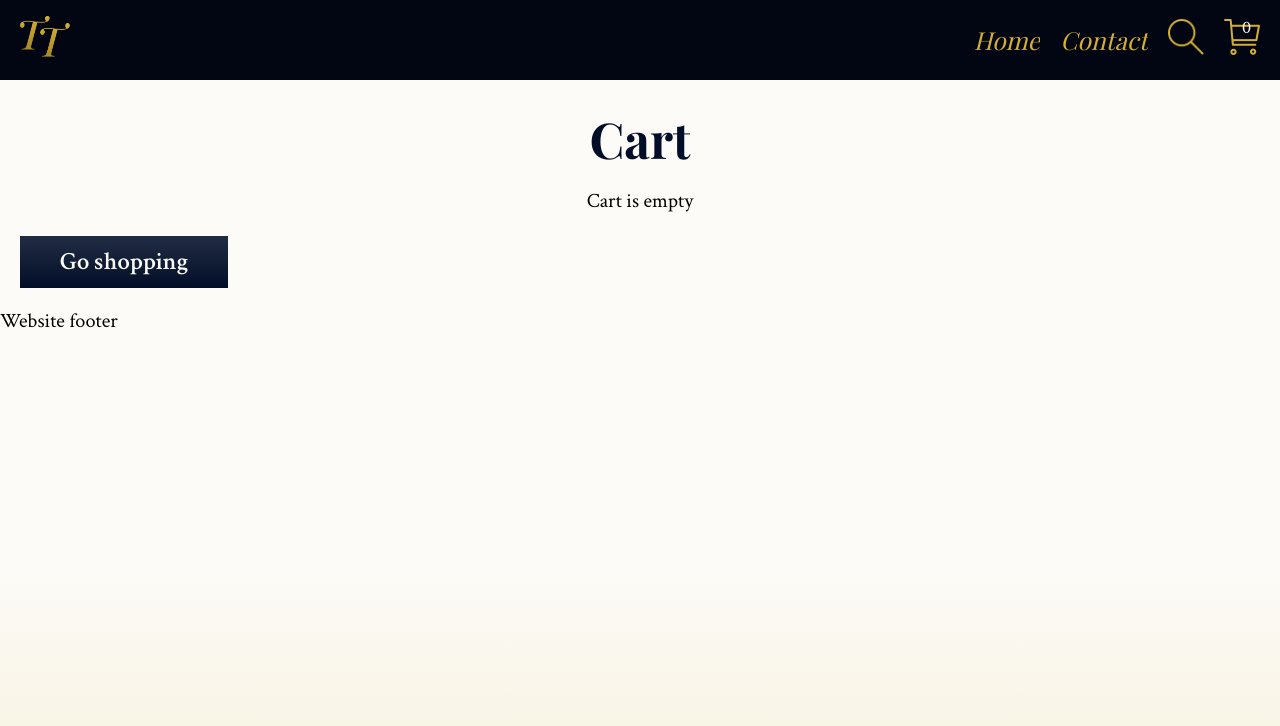
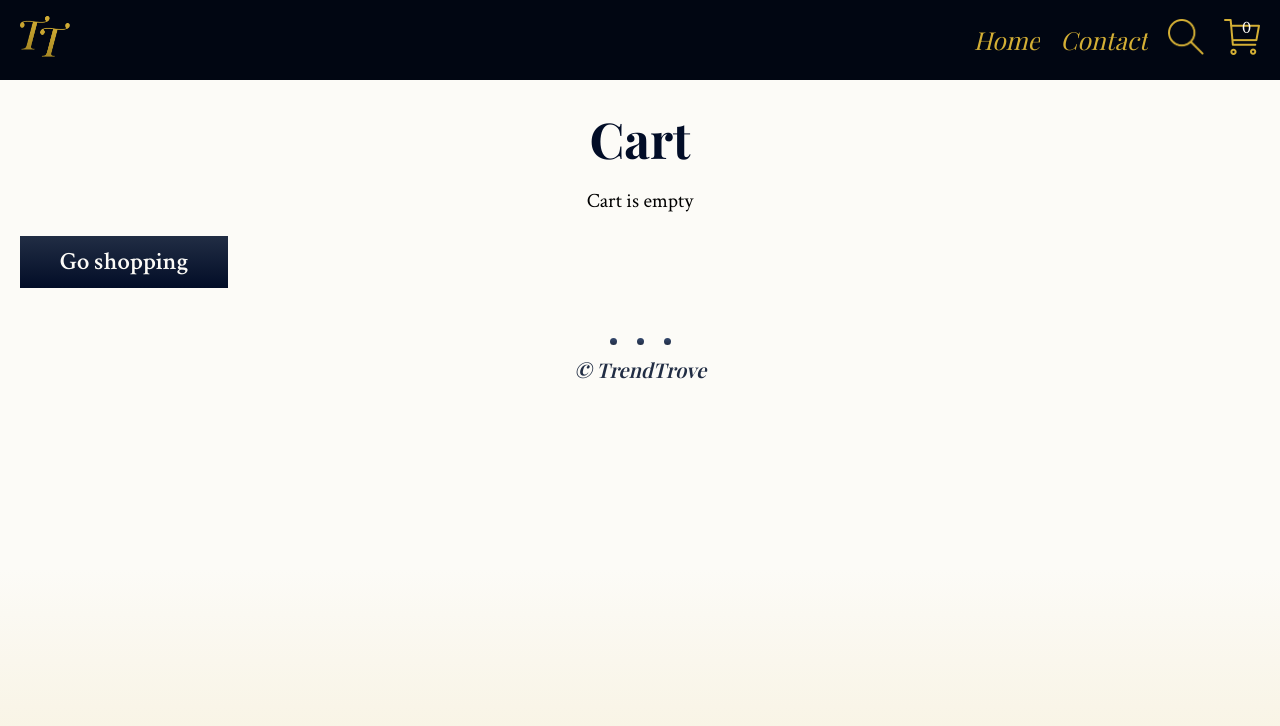
Before and after one commit to mariesaeter/noroff-jsframeworks-ca, a React (Create React App) app: page /cart in a window 1280 px wide. Shown: the top 726 px of the page. Built offline with nearby package versions, Linux system fonts and the light colour scheme; a web font is replaced by a local one.

Commit message:
Added footer content

```diff
--- a/src/js/components/layout/footer/index.jsx
+++ b/src/js/components/layout/footer/index.jsx
@@ -1,3 +1,12 @@
 export function Footer() {
-  return <footer>Website footer</footer>;
+  return (
+    <footer className="text-center p-t-20 p-b-20">
+      <div className="center-flex">
+        <span className="dot m-10"></span>
+        <span className="dot m-10"></span>
+        <span className="dot m-10"></span>
+      </div>
+      <p className="text-bold">&copy; TrendTrove</p>
+    </footer>
+  );
 }
--- a/src/js/components/layout/home/index.jsx
+++ b/src/js/components/layout/home/index.jsx
@@ -61,7 +61,7 @@ export function Home() {
   return (
     <div>
       <Banner />
-      <div className="m-l-20 m-r-20">
+      <div className="m-l-20 m-r-20 m-b-20">
         <h1>Products</h1>
         <Products />
       </div>
--- /dev/null
+++ b/src/scss/components/_footer.scss
@@ -0,0 +1,13 @@
+@import "../utilities/";
+footer {
+  .dot {
+    @include gradientBackground(secondary-blue, gradient-blue-light);
+    height: 7px;
+    width: 7px;
+    border-radius: 100%;
+  }
+  p {
+    font-style: italic;
+    color: getColor(secondary-blue);
+  }
+}
--- a/src/scss/components/_index.scss
+++ b/src/scss/components/_index.scss
@@ -5,3 +5,4 @@
 @use "./reviews";
 @use "./buttons";
 @use "./forms";
+@use "./footer";
--- a/src/scss/styles.css
+++ b/src/scss/styles.css
@@ -796,6 +796,73 @@ input:focus {
   outline: none;
 }
 
+.display-flex {
+  display: flex;
+  align-items: center;
+}
+
+.justify-content-between {
+  justify-content: space-between;
+}
+
+.display-flex-column {
+  display: flex;
+  flex-direction: column;
+}
+
+.center-flex {
+  display: flex;
+  justify-content: center;
+  align-items: center;
+}
+
+.display-grid {
+  display: grid;
+  grid-template-columns: 1fr 1fr;
+}
+
+.justify-end {
+  justify-items: end;
+}
+
+.position-relative {
+  position: relative;
+}
+
+.position-absolute-center {
+  position: absolute;
+  top: 50%;
+  left: 50%;
+  transform: translate(-50%, -50%);
+}
+
+.text-align-center {
+  text-align: center;
+}
+
+.text-bold {
+  font-weight: 600;
+}
+
+.text-center {
+  text-align: center;
+}
+
+footer .dot {
+  background-color: #212d44;
+  background-image: linear-gradient(180deg, rgb(53, 73, 110) 0%, rgb(33, 45, 68) 100%);
+  background-size: 100%;
+  background-repeat: no-repeat;
+  height: 7px;
+  width: 7px;
+  border-radius: 100%;
+}
+
+footer p {
+  font-style: italic;
+  color: #212d44;
+}
+
 .p-0 {
   padding: 0px;
 }
@@ -1117,7 +1184,8 @@ body {
 
 h1,
 h2,
-h3 {
+h3,
+footer {
   font-family: "Playfair Display", Georgia, "Times New Roman", Times, serif;
   color: #020d27;
 }
--- a/src/scss/styles.scss
+++ b/src/scss/styles.scss
@@ -40,7 +40,8 @@ body {
 
 h1,
 h2,
-h3 {
+h3,
+footer {
   font-family: "Playfair Display", Georgia, "Times New Roman", Times, serif;
   color: getColor(primary-blue);
 }
```
Also changed, not shown: 1 other file (tests, documents, lock files or other folders).
